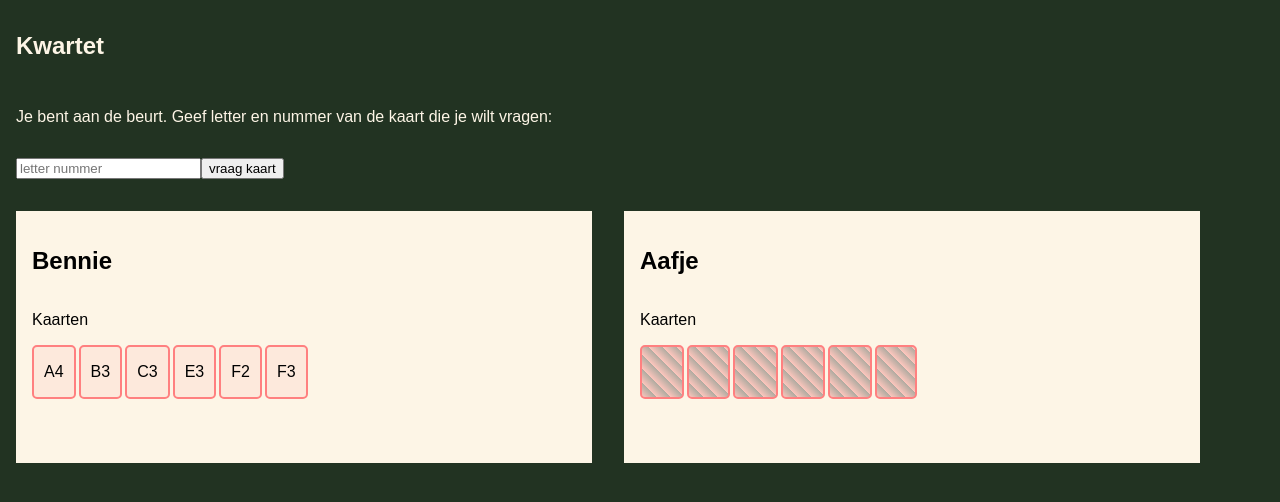
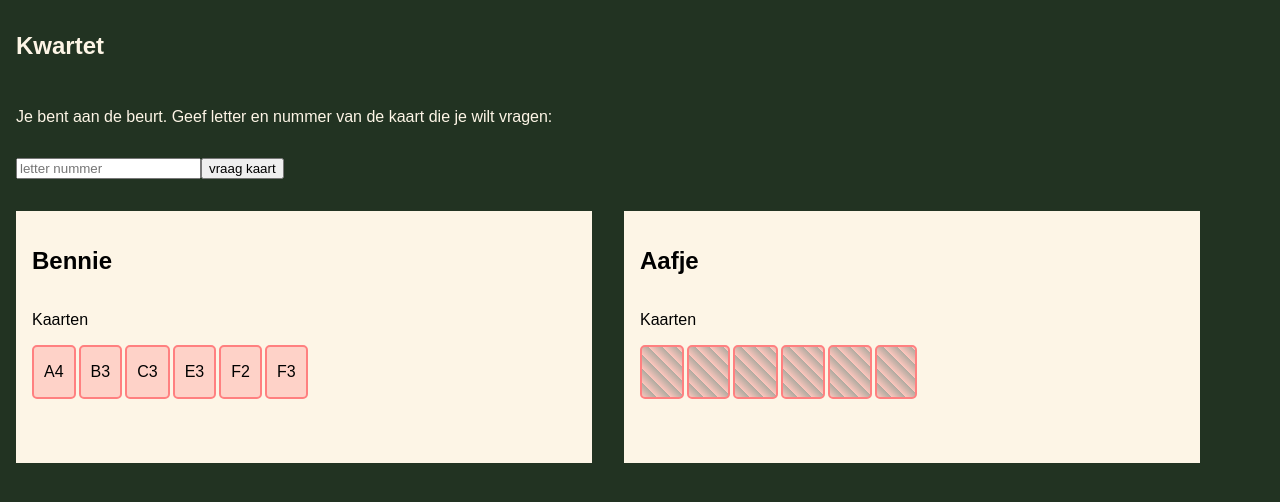
Before and after one commit to smilingkite/kwartet-react-functional, a React (Create React App) app: page / in a window 1280 px wide. Shown: the top 502 px of the page. Built offline with nearby package versions, Linux system fonts and the light colour scheme.

Commit message:
taking scss further

```diff
--- a/src/_colors.scss
+++ b/src/_colors.scss
@@ -1,6 +1,6 @@
 $log-cabin: #232;
 $old-lace: #fdf5e6;
 $vivid-tangerine: #ff8080;
-$transparent-vivid-tangerine: rgba(255, 128, 128, 0.1);
+$transparent-vivid-tangerine: transparentize($vivid-tangerine, 0.7);
 $transparent: rgba(0,0,0,0);
-$black: #000;
+$black: rgb(0,0,0) ;
```
